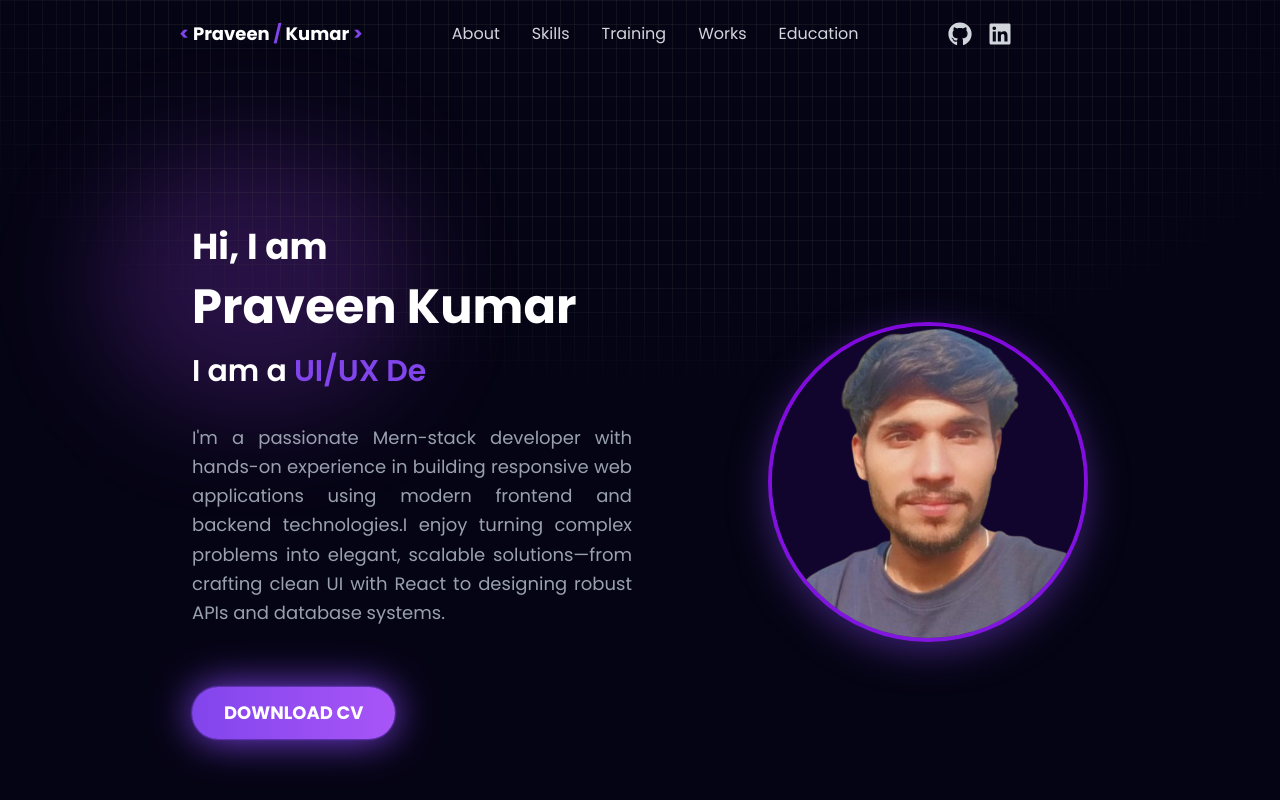
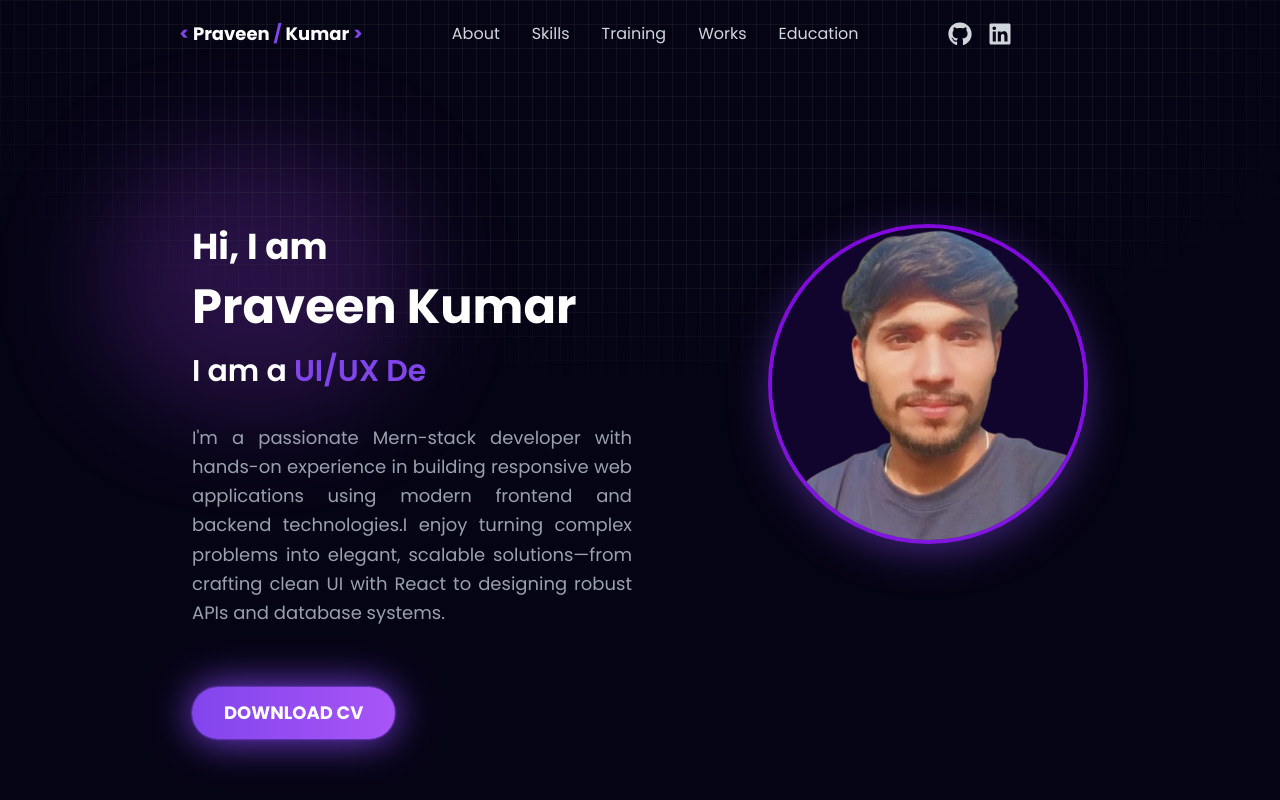
Before and after one commit to 1prveen01/myPortfolio, a React (Vite) app: page / in a window 1280 px wide. Shown: the top 800 px of the page. Built offline with nearby package versions, Linux system fonts and the light colour scheme.

Commit message:
Update About component layout for better alignment of items

```diff
--- a/src/components/About/About.jsx
+++ b/src/components/About/About.jsx
@@ -9,7 +9,7 @@ const About = () => {
       id="about"
       className="py-4 px-[7vw] md:px-[7vw] lg:px-[15vw] font-sans mt-16 md:mt-24 lg:mt-32"
     >
-      <div className="flex flex-col-reverse  md:flex-row justify-between items-center">
+      <div className="flex flex-col-reverse  md:flex-row justify-between items-start">
         {/* Left Side */}
         <div className="md:w-1/2 text-center md:text-left mt-8 md:mt-0">
           {/* Greeting */}
@@ -61,7 +61,7 @@ const About = () => {
 
         </div>
         {/* Right Side */}
-        <div className=" md:ml-4 md:w-1/2 flex justify-center  md:justify-end">
+        <div className=" md:ml-4 md:w-1/2 flex justify-center  md:justify-end md:items-start">
           <Tilt
             className="w-35 h-35 sm:w-64 sm:h-64 md:w-[20rem] md:h-[20rem] border-4 border-purple-700 rounded-full"
             tiltMaxAngleX={20}
```
